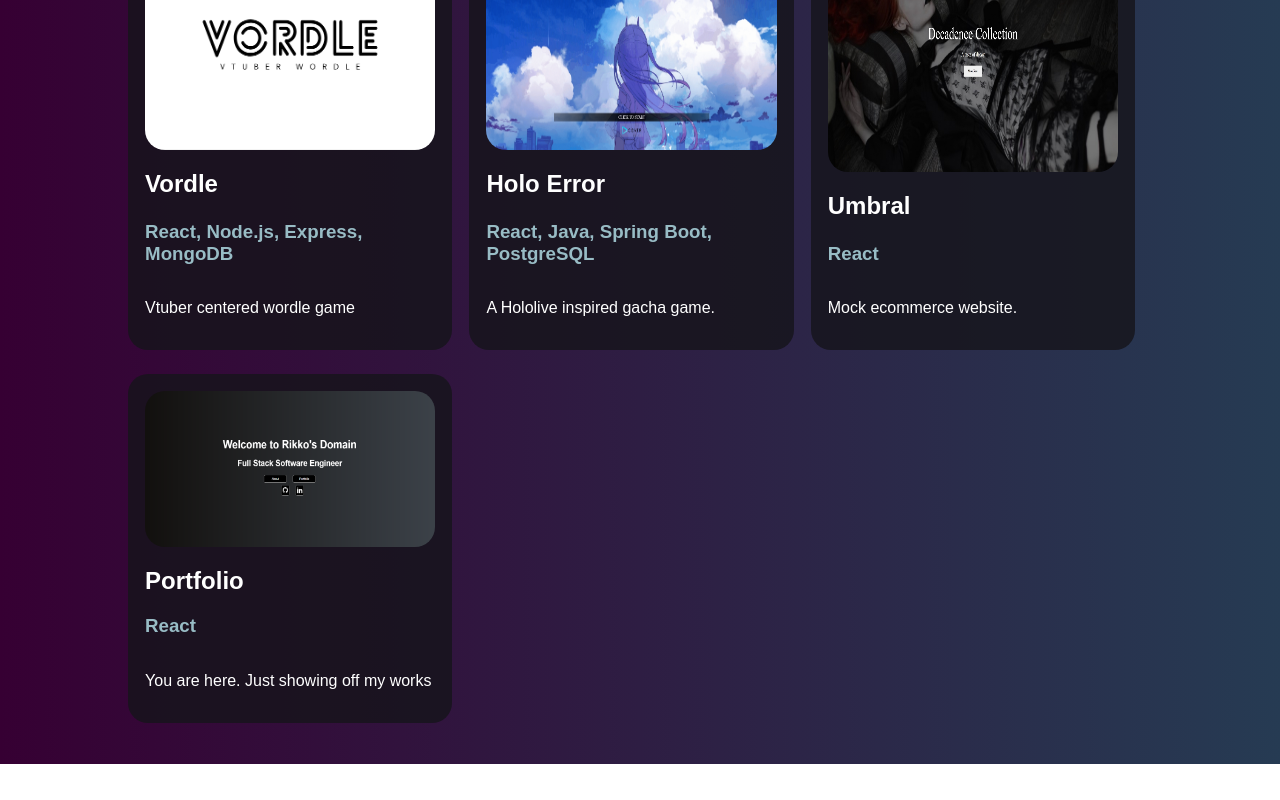
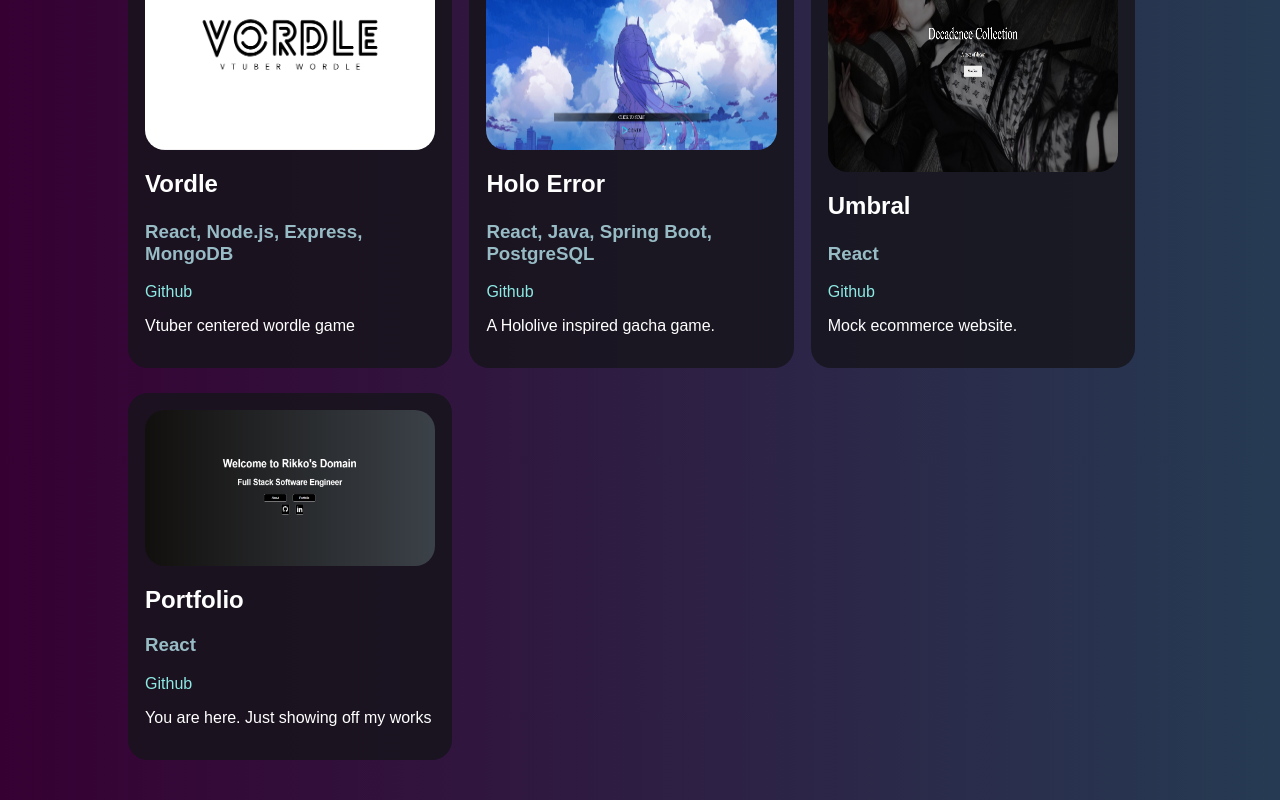
Before and after one commit to NotRikko/portfolio, a React (Vite) app: page / in a window 1280 px wide. Shown: the part 1825-2625 px from the top of the page. Before the commit the page ends 2589 px from the top, so only its background shows below. Built offline with nearby package versions, Linux system fonts and the light colour scheme.

Commit message:
Added github links to projects

```diff
--- a/src/Pages/Projects.jsx
+++ b/src/Pages/Projects.jsx
@@ -48,6 +48,7 @@ function Projects() {
                     <img src={project.picture}/>
                     <h2>{project.name}</h2>
                     <h3>{project.tech}</h3>
+                    <a href ={project.link} target="_blank" rel="noopener">Github</a>
                     <p>{project.description}</p>
                 </div>
             ))}
--- a/src/Pages/Projects.module.css
+++ b/src/Pages/Projects.module.css
@@ -45,6 +45,10 @@
     border-radius: 20px;
 }
 
+.projectCard a {
+    color: rgb(141, 233, 228);
+}
+
 @media screen and (max-width: 1500px) {
     #projects {
         height: 100%;
```
